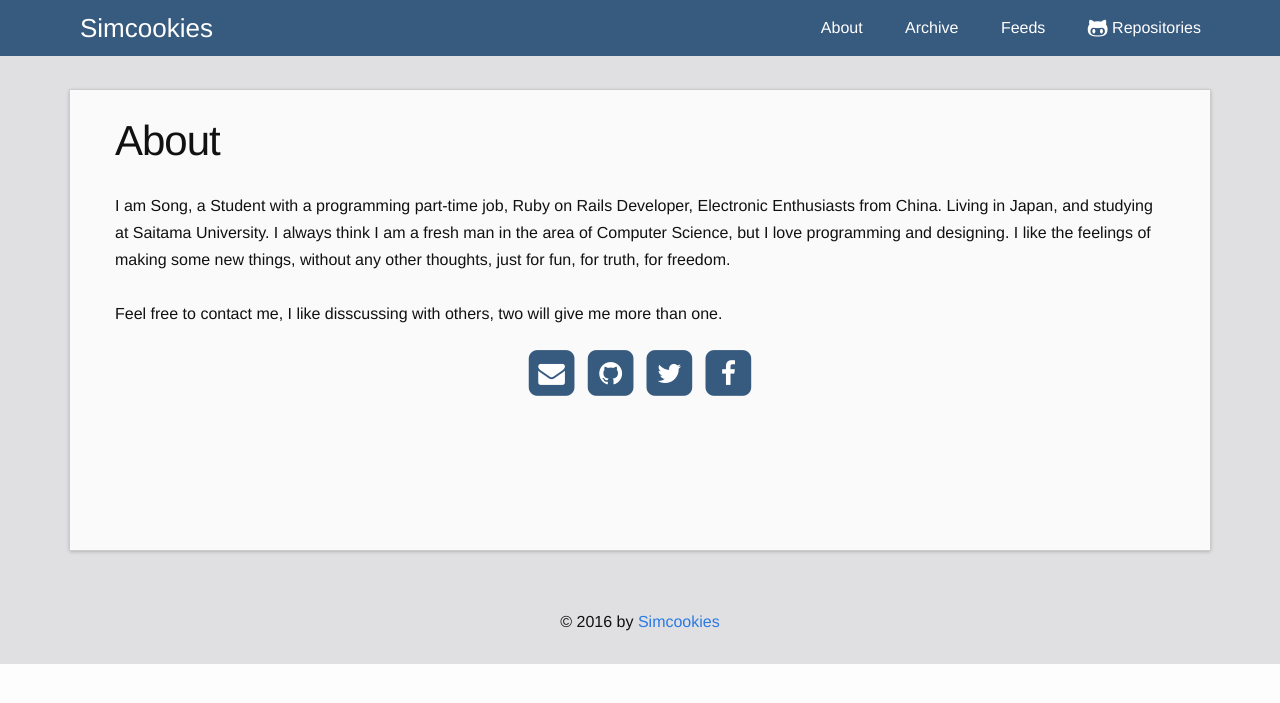
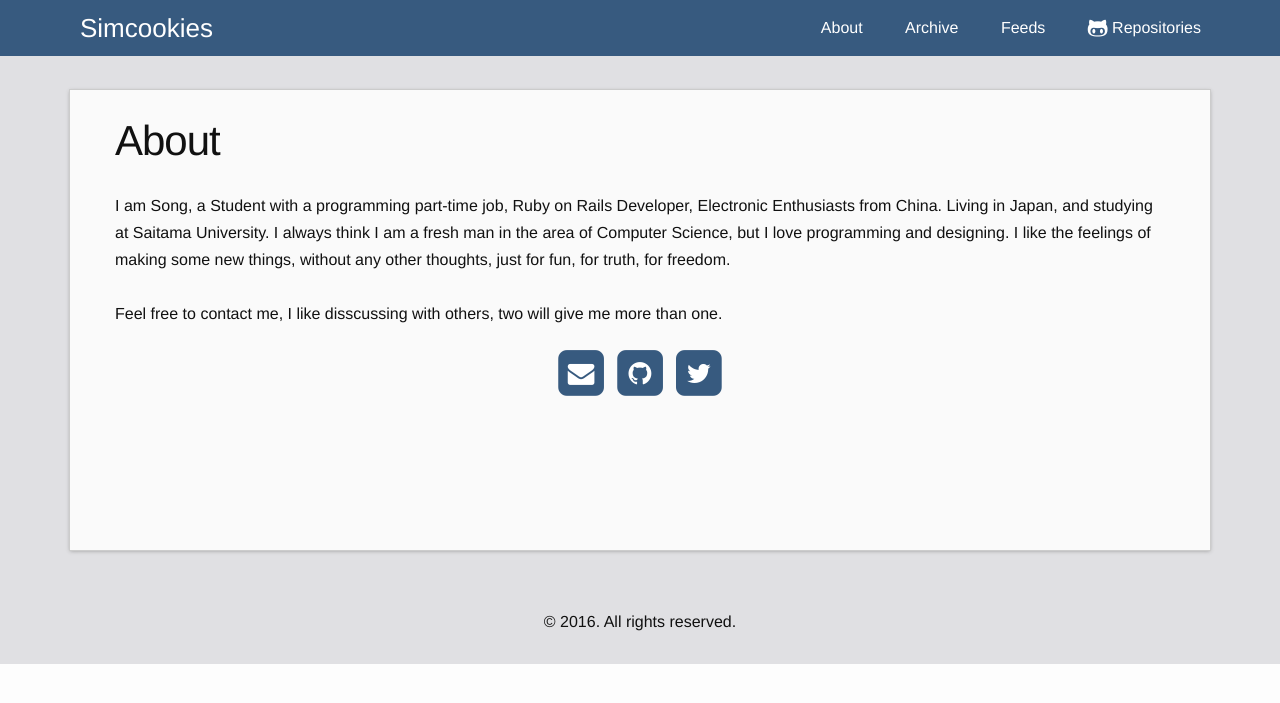
Before and after one commit to Simcookies/gitio, a Jekyll site: the page built from about.md, in a window 1280 px wide. Shown: the top 703 px of the page. Built offline with Jekyll 4.4.1, drawn with Linux system fonts in a browser that asks for light colours; nearby versions of some CDN libraries; Markdown is read by kramdown in place of the engine named in the settings.

Commit message:
small fix

```diff
--- a/_config.yml
+++ b/_config.yml
@@ -9,7 +9,6 @@ url: "http://simcookies.github.io" # the base hostname & protocol for site
 # Social info
 twitter_username:  moshui804
 github_username:   Simcookies
-facebook_username: flame804
 
 # Build settings
 destination: ../site
--- a/_includes/footer.html
+++ b/_includes/footer.html
@@ -1,5 +1,5 @@
 <footer class="site-footer">
-  &copy;&nbsp;2016 by&nbsp;<a href="https://github.com/{{ site.github_username }}" target="_blank">Simcookies</a>
+  &copy;&nbsp;2016. All rights reserved.
   <div class="quick-link" id="quick-link">
     <a id="page-top">
       <span class="fa-stack fa-lg">
--- a/_includes/social_info.html
+++ b/_includes/social_info.html
@@ -18,11 +18,5 @@
 	<i class="fa fa-twitter fa-stack-1x fa-inverse"></i>
       </span>
     </a>
-    <a href="https://facebook.com/{{ site.facebook_username }}" target="_blank">
-      <span class="fa-stack fa-lg">
-	<i class="fa fa-square fa-stack-2x"></i>
-	<i class="fa fa-facebook fa-stack-1x fa-inverse"></i>
-      </span>
-    </a>
   </div>
 </footer>
```
